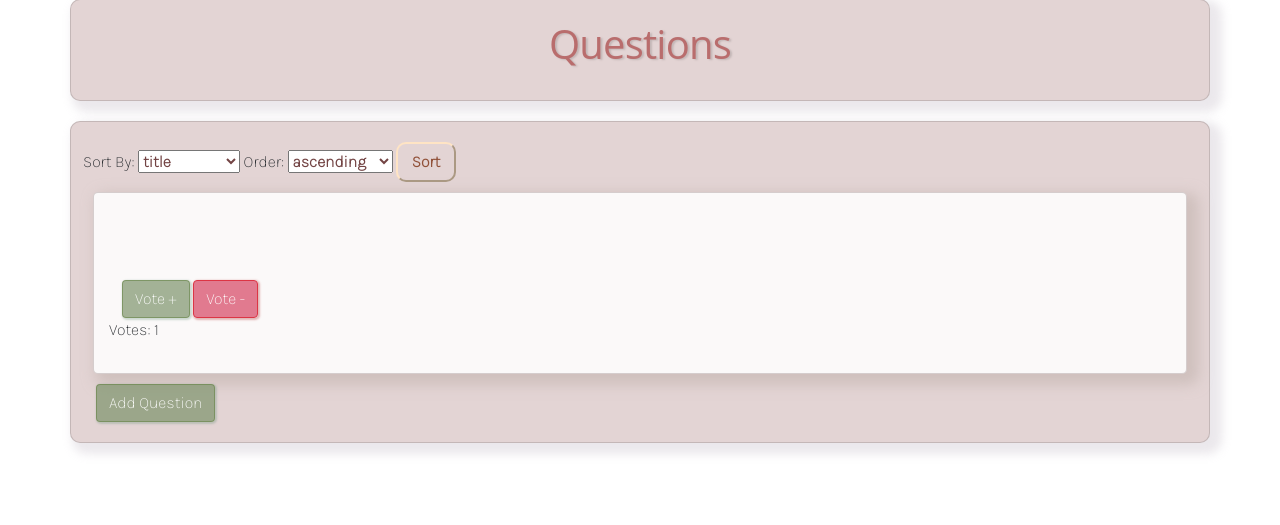
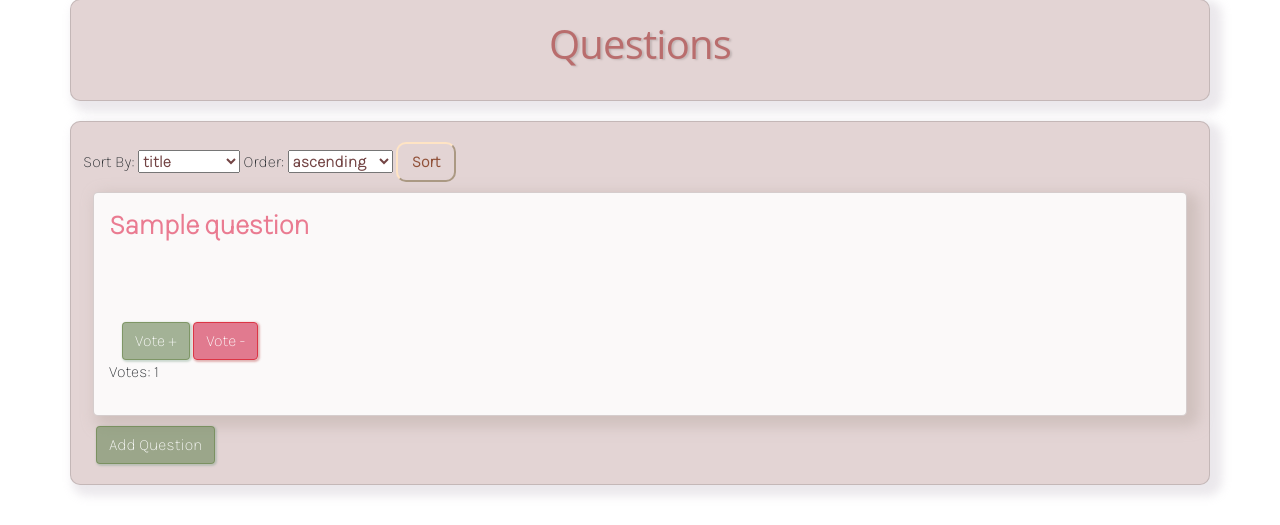
Before and after one commit to szopszop/AskMate_Forum, a Flask app: template templates/list.html in a window 1280 px wide. Shown: the part 126-651 px from the top of the page. Run offline with Flask 2, Linux system fonts and the light colour scheme; the template is opened without the code that fills it: most values are stand-ins (such as "Sample title", 1, 10 or a date in 2020).

Commit message:
Refactor: new routes to send image, new functions create answer and question added and update/add image fixed

```diff
--- a/data_handler.py
+++ b/data_handler.py
@@ -74,3 +74,10 @@ def get_question(question_id):
 
 def get_all_answers():
     return get_data_from_file('sample_data/answer.csv')
+
+
+def get_answer(answer_id):
+    all_answers = get_all_answers()
+    for answer in all_answers:
+        if answer['id'] == str(answer_id):
+            return answer
--- a/sample_data/answer.csv
+++ b/sample_data/answer.csv
@@ -1,7 +1,9 @@
 id,submission_time,vote_number,question_id,message,image
 1,1493398154,4,1,You need to use brackets: my_list = [],
-2,1493088154,35,1,Look it up in the Python docs,sample_data/uploads/5f511cefd8bf3900040fd61a.png
+2,1493088154,34,1,Look it up in the Python docs,sample_data/uploads/5f511cefd8bf3900040fd61a.png
 3,1650534418,0,4,test answer,sample_data/uploads/OkLfgfp_-_Imgur.png
 5,1650536256,0,2,monkey test,sample_data/uploads/ape.jpg
 6,1650536677,0,2,kitty,sample_data/uploads/cat.jpg
 7,1650539398,0,4,turtle,sample_data/uploads/pobrane1.jpg
+8,1650871599,0,1,You can use the list() function,
+9,1650871787,0,1,"You can define list by giving elements directly my_list = [1,2,3]",sample_data/uploads/heheszki.jpg
--- a/sample_data/question.csv
+++ b/sample_data/question.csv
@@ -1,5 +1,5 @@
 id,submission_time,view_number,vote_number,title,message,image
-1,1493368154,29,7,How to make lists in Python?,"I am totally new to this, any hints?",
+1,1493368154,29,7,How to make lists in Python?,I am totally new to this. Any hints?,
 2,1493068124,15,9,Wordpress loading multiple jQuery Versions,"I developed a plugin that uses the jquery booklet plugin (http://builtbywill.com/booklet/#/) this plugin binds a function to $ so I cann call $('.myBook').booklet();
 
 I could easy managing the loading order with wp_enqueue_script so first I load jquery then I load booklet so everything is fine.
--- a/server.py
+++ b/server.py
@@ -32,50 +32,42 @@ def write_a_question():
 
 @app.route('/add-question', methods=['POST'])
 def ask_a_question():
-    questions = data_handler.get_all_questions()
-    timestamp = datetime.now().timestamp()
-    question = {
-        'id': len(questions) + 1,
-        'submission_time': round(timestamp),
-        'view_number': 0,
-        'vote_number': 0
-    }
-    question = question | request.form.to_dict()
+    title = request.form.get('title')
+    message = request.form.get("message")
     file = request.files['image']
     filename = data_handler.save_image(file)
-    if filename:
-        question['image'] = f'{data_handler.UPLOAD_FOLDER}/{filename}'
+    image_path = f'{data_handler.UPLOAD_FOLDER}/{filename}' if filename else None
+    question = util.create_question(title, message, image_path)
     data_handler.append_new_data_to_file(question, 'sample_data/question.csv', QUESTION_HEADERS)
     return redirect(f'/question/{question["id"]}')
 
 
 @app.route('/question/<int:question_id>/new-answer')
 def write_an_answer(question_id):
-    return render_template("answer.html", id=question_id)
+    return render_template("add-answer.html", id=question_id)
 
 
 @app.route('/question/<int:question_id>/new-answer', methods=["POST"])
 def post_an_answer(question_id):
-    all_answers = data_handler.get_all_answers()
-    timestamp = datetime.now().timestamp()
-    answer = {
-        'id': int(all_answers[-1]['id']) + 1,
-        'submission_time': round(timestamp),
-        'vote_number': 0,
-        'question_id': question_id,
-        'message': request.form.get("message")
-    }
+    message = request.form.get("message")
     file = request.files['image']
     filename = data_handler.save_image(file)
-    if filename:
-        answer['image'] = f'{data_handler.UPLOAD_FOLDER}/{filename}'
+    image_path = f'{data_handler.UPLOAD_FOLDER}/{filename}' if filename else None
+    answer = util.create_answer(question_id, message, image_path)
     data_handler.append_new_data_to_file(answer, 'sample_data/answer.csv', ANSWER_HEADERS)
     return redirect(f'/question/{question_id}')
 
 
-@app.route('/upload/<filename>')
-def send_image(filename):
-    return send_from_directory(data_handler.UPLOAD_FOLDER, filename)
+@app.route('/question/<question_id>/image')
+def send_question_image(question_id):
+    question = data_handler.get_question(question_id)
+    return send_from_directory(data_handler.UPLOAD_FOLDER, question['image'].rsplit('/', 1)[1])
+
+
+@app.route('/answer/<answer_id>/image')
+def send_answer_image(answer_id):
+    answer = data_handler.get_answer(answer_id)
+    return send_from_directory(data_handler.UPLOAD_FOLDER, answer['image'].rsplit('/', 1)[1])
 
 
 @app.route('/question/<int:question_id>')
--- a/templates/add-edit-question.html
+++ b/templates/add-edit-question.html
@@ -9,11 +9,10 @@
 
         <br><br>
         <label for="question">Message</label><br>
-        <textarea id="question" name="message" cols="60" rows="5">{% if question %}
-            {{ question['message'] }}{% endif %}</textarea>
+        <textarea id="question" name="message" cols="60" rows="5">{% if question %}{{ question['message'] }}{% endif %}</textarea>
 
         <br><br>
-        <label for="image" class="btn btn-info">{% if question %}Update image{% else %}Add image{% endif %}</label><br>
+        <label for="image" class="btn btn-info">{% if question['image'] %}Update image{% else %}Add image{% endif %}</label><br>
         <input type="file" id="image" name="image" accept="image/png, image/jpg" style="visibility:hidden;">
 
         <br><br>
--- a/templates/list.html
+++ b/templates/list.html
@@ -20,33 +20,28 @@
     </form>
 
     <div class="question-list list-group list-group-flush">
-        {% for row in questions %}
+        {% for question in questions %}
             <div class="question">
-                {% for label, content in row.items() %}
-                    {% if label == 'title' %}
-                        <h3 class="question-header"><a class='link' href="/question/{{ row['id'] }}">{{ content }}</a>
+            <h3 class="question-header"><a class='link' href="/question/{{ question['id'] }}">{{ question['title'] }}</a>
             </h3>
-                    {% endif %}
-                {% endfor %}
 
             <br>
-                {% if row['image'] %}
-                    <img src="{{ url_for('send_image', filename=row['image'].rsplit('/', 1)[1]) }}" alt="image"
+            {% if question['image'] %}
+                <img src="/question/{{ question['id'] }}/image" alt="image"
                      height="200">
             {% endif %}
             <br><br>
 
-                <form method="post" action="/question/{{ row['id'] }}/vote-up" style="display: inline-block">
+            <form method="post" action="/question/{{ question['id'] }}/vote-up" style="display: inline-block">
                 <button type="submit" class="btn btn-primary">Vote +</button>
             </form>
-                <form method="post" action="/question/{{ row['id'] }}/vote-down" style="display: inline-block">
+            <form method="post" action="/question/{{ question['id'] }}/vote-down" style="display: inline-block">
                 <button type="submit" class="btn btn-danger">Vote -</button>
             </form>
 
             <br>
-                <p>Votes: {{ row['vote_number'] }}</p>
+            <p>Votes: {{ question['vote_number'] }}</p>
             </div>
-
         {% endfor %}
     </div>
     <div>
--- a/templates/question.html
+++ b/templates/question.html
@@ -11,7 +11,7 @@
     <div>
         <br>
         {% if question['image'] %}
-            <img src="{{ url_for('send_image', filename=question['image'].rsplit('/', 1)[1]) }}" alt="image"
+            <img src="\question\{{ question['id'] }}\image" alt="image"
                  class="image">
         {% endif %}
         <br><br>
@@ -30,7 +30,7 @@
                 <p>{{ answer['message'] }}</p>
                 <br><br>
                 {% if answer['image'] %}
-                    <img src="{{ url_for('send_image', filename=answer['image'].rsplit('/', 1)[1]) }}" alt="image"
+                    <img src="/answer/{{ answer['id'] }}/image" alt="image"
                          class="image">
                 {% endif %}
                 <br><br>
```
Also changed, not shown: util.py (+32 -0 lines), sample_data/uploads/heheszki.jpg (added), templates/add-answer.html (renamed from templates/answer.html). Lines whose indentation alone changed are shown as unchanged.
